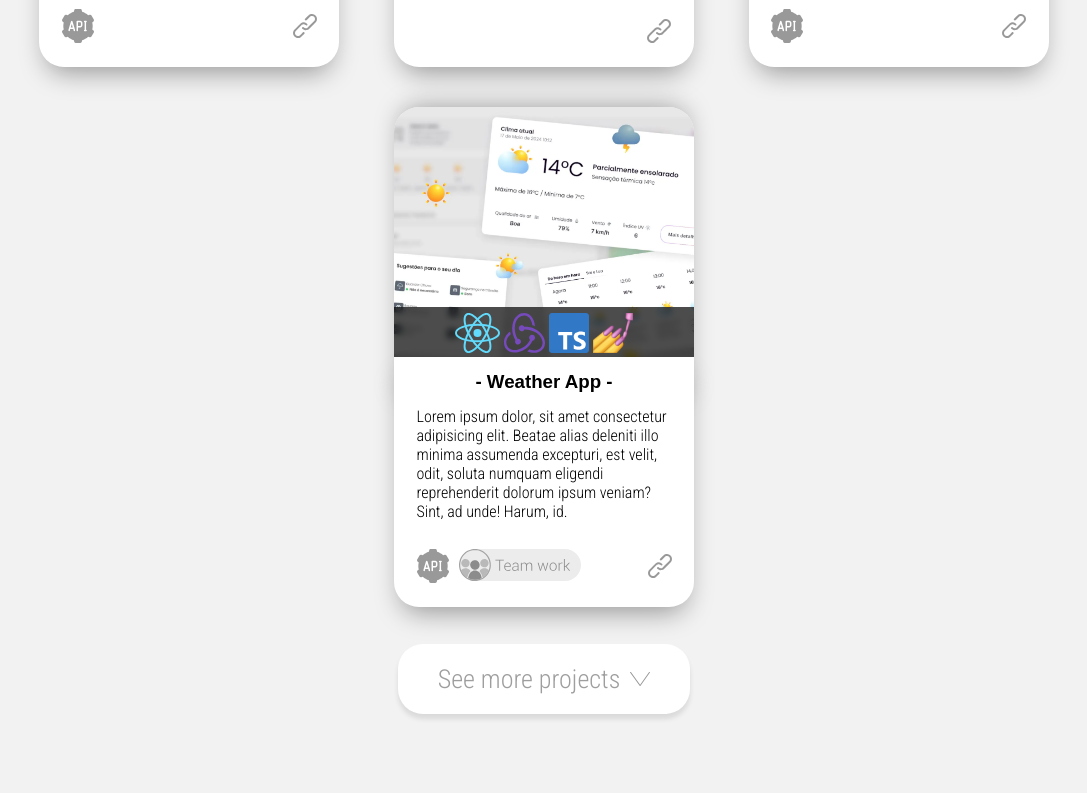
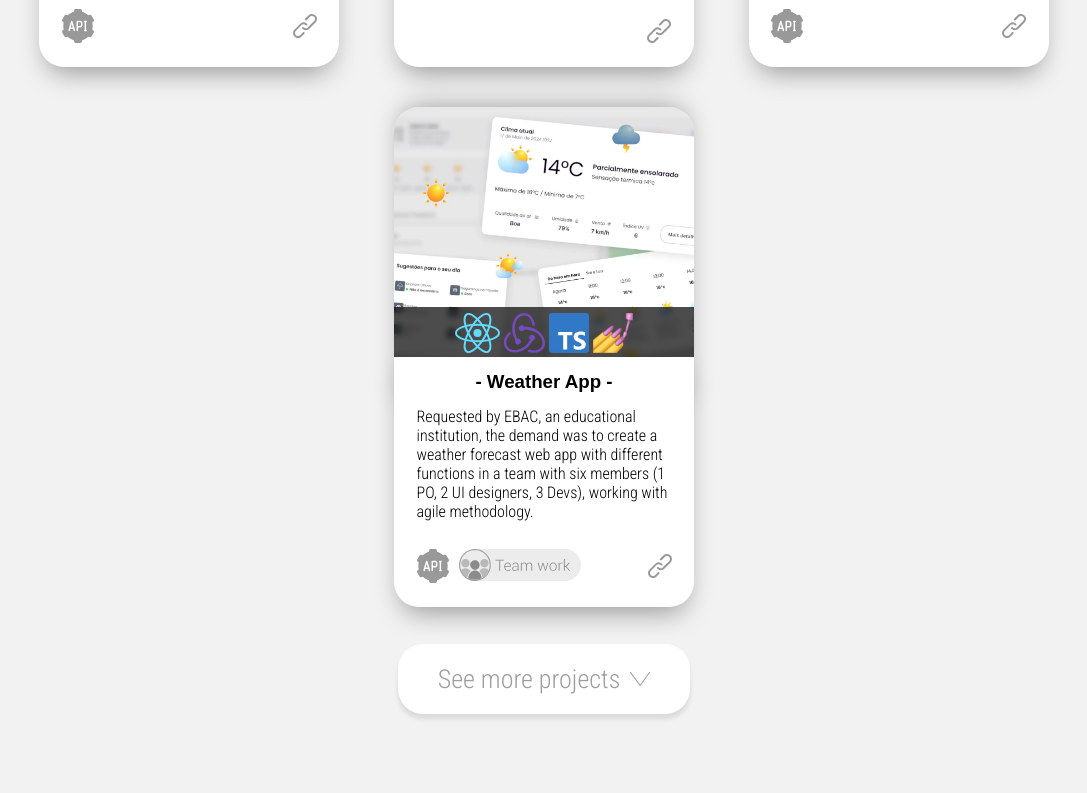
Before and after one commit to oliveira-victor/victor_dev, a React (Vite) app: page / in a window 1280 px wide. Shown: the part 4160-4953 px from the top of the page, without its empty margins (96-1183 px from the left). Built offline with nearby package versions, Linux system fonts and the light colour scheme; a web font is replaced by a local one.

Commit message:
feat: new card mapping system, web app description

```diff
--- a/src/Projects/CardsDisplay.jsx
+++ b/src/Projects/CardsDisplay.jsx
@@ -42,9 +42,8 @@ const CardsDisplay = () => {
 
     const [toggleExtraCards, setToggleExtraCards] = useState(false)
 
-    const modalData = [
+    const cardsData1 = [
         {
-            id: 1,
             title: "Digital Dice",
             image: digitaldice,
             media: digitalDiceVideo,
@@ -57,7 +56,6 @@ const CardsDisplay = () => {
             pageLink: "https://digitaldice.vercel.app/"
         },
         {
-            id: 2,
             title: "Avatar Maker",
             image: avatarmaker,
             media: avatarMakerVideo,
@@ -70,7 +68,6 @@ const CardsDisplay = () => {
             pageLink: "https://theavatarmaker.vercel.app/"
         },
         {
-            id: 3,
             title: "My Good Chef",
             image: chef,
             media: myGoodChef,
@@ -83,20 +80,21 @@ const CardsDisplay = () => {
             pageLink: "https://mygoodchef.vercel.app/"
         },
         {
-            id: 4,
             title: "Weather App",
             image: weatherApp,
             media: weatherAppVideo,
             text: t('cardWeatherApp'),
             techs: [react, redux, typescript, styledComponents],
             list: ["React", "Redux", "TypeScript", "Styled-Components", "React-Router", "React-Multi-Carousel", "WeatherAPI", "Google Maps API", "Big Data Cloud API"],
-            api: false,
+            api: true,
             team: true,
             github: "https://github.com/oliveira-victor/EBAC-WeatherApp",
             pageLink: "https://ebaclima.vercel.app"
-        },
+        }
+    ]
+
+    const cardsData2 = [
         {
-            id: 5,
             title: "Mami Moon",
             image: mamimoon,
             media: mamiMoonVideo,
@@ -105,11 +103,10 @@ const CardsDisplay = () => {
             list: ["HTML", "JavaScript", "Sass", "Gulp", "AOS", "Formsubmit"],
             api: false,
             team: false,
-            github: "unavailable",
+            github: null,
             pageLink: "https://doulamamimoon.com/"
         },
         {
-            id: 6,
             title: "VFO Stories",
             image: vfostories,
             media: VFOStoriesVideo,
@@ -122,7 +119,6 @@ const CardsDisplay = () => {
             pageLink: "https://vfostories.vercel.app/"
         },
         {
-            id: 7,
             title: "VFO Studio",
             image: vfostudio,
             media: VFOStudioVideo,
@@ -135,7 +131,6 @@ const CardsDisplay = () => {
             pageLink: "https://vfostudio.vercel.app/"
         },
         {
-            id: 8,
             title: "Guess The Number",
             image: number,
             media: guessTheNumberVideo,
@@ -152,46 +147,19 @@ const CardsDisplay = () => {
     return (
         <>
             <div className={styles.mainCardsContainer}>
-                <Card
-                    link="https://digitaldice.vercel.app/"
-                    id="digitaldice"
-                    cardTitle="Digital Dice"
-                    image={digitaldice}
-                    text={t('cardDigitalDice')}
-                    api={true}
-                    team={false}
-                    modal={modalData[0]}
-                />
-                <Card
-                    link="https://theavatarmaker.vercel.app/"
-                    id="avatarmaker"
-                    cardTitle="Avatar Maker"
-                    image={avatarmaker}
-                    text={t('cardAvatarMaker')}
-                    api={false}
-                    team={false}
-                    modal={modalData[1]}
-                />
-                <Card
-                    link="https://mygoodchef.vercel.app/"
-                    id="mygoodchef"
-                    cardTitle="My Good Chef"
-                    image={chef}
-                    text={t('cardMyGoodChef')}
-                    api={true}
-                    team={false}
-                    modal={modalData[2]}
-                />
-                <Card
-                    link="https://ebaclima.vercel.app/"
-                    id="weatherapp"
-                    cardTitle="Weather App"
-                    image={weatherApp}
-                    text={t('cardWeatherApp')}
-                    api={true}
-                    team={true}
-                    modal={modalData[3]}
-                />
+                {cardsData1.map((card, index) => (
+                    <div className="fadeIn" key={index}>
+                        <Card
+                            link={card.pageLink}
+                            cardTitle={card.title}
+                            image={card.image}
+                            text={card.text}
+                            api={card.api}
+                            team={card.team}
+                            modal={cardsData1[index]}
+                        />
+                    </div>
+                ))}
                 {!toggleExtraCards ?
                     <div className={styles.loadMoreCardsMobile}>
                         <div>
@@ -203,58 +171,21 @@ const CardsDisplay = () => {
                     </div>
                     : ''
                 }
-                {toggleExtraCards ?
-                    <>
-                        <div className="fadeIn">
+                {toggleExtraCards && (
+                    cardsData2.map((card, index) => (
+                        <div className="fadeIn" key={index}>
                             <Card
-                                link="https://doulamamimoon.com"
-                                id="mamimoon"
-                                cardTitle="Mami Moon"
-                                image={mamimoon}
-                                text={t('cardMamiMoon')}
-                                api={false}
-                                team={false}
-                                modal={modalData[4]}
+                                link={card.pageLink}
+                                cardTitle={card.title}
+                                image={card.image}
+                                text={card.text}
+                                api={card.api}
+                                team={card.team}
+                                modal={cardsData2[index]}
                             />
                         </div>
-                        <div className="fadeIn">
-                            <Card
-                                link="https://vfostories.vercel.app/"
-                                id="vfostories"
-                                cardTitle="VFO Stories"
-                                image={vfostories}
-                                text={t('cardVFOstories')}
-                                api={true}
-                                modal={modalData[5]}
-                            />
-                        </div>
-                        <div className="fadeIn">
-                            <Card
-                                link="https://vfostudio.vercel.app/"
-                                id="vfostudio"
-                                cardTitle="VFO Studio"
-                                image={vfostudio}
-                                text={t('cardVFOstudio')}
-                                api={false}
-                                team={false}
-                                modal={modalData[6]}
-                            />
-                        </div>
-                        <div className="fadeIn">
-                            <Card
-                                link="https://guessthenumber-game.vercel.app/"
-                                id="guessthenumber"
-                                cardTitle="Guess The Number"
-                                image={number}
-                                text={t('cardNumbersGame')}
-                                api={false}
-                                team={false}
-                                modal={modalData[7]}
-                            />
-                        </div>
-                    </>
-                    : ''
-                }
+                    ))
+                )}
             </div>
             {!toggleExtraCards ?
                 <div className={styles.loadMoreCards} onClick={() => setToggleExtraCards(true)}><span>{t('loadMoreCards')}</span> <img className="float" src={arrow} alt="Arrow down icon" /></div>
--- a/src/Projects/Modal.jsx
+++ b/src/Projects/Modal.jsx
@@ -5,6 +5,7 @@ import styles from './Modal.module.css'
 
 import close from '../assets/close.svg'
 import api from '../assets/api.svg'
+import groupIcon from '../assets/group-icon.svg'
 
 const Modal = ({ closeModal, modalData }) => {
 
@@ -39,6 +40,7 @@ const Modal = ({ closeModal, modalData }) => {
 
                             {tab === 2 && (
                                 <div className={styles.detailsTab}>
+                                    {modalData.team && <img className={styles.temWorkModal} src={groupIcon} alt="Team work" />}
                                     <p>
                                         {modalData.text}
                                     </p>
@@ -62,7 +64,7 @@ const Modal = ({ closeModal, modalData }) => {
                             {modalData.api && <img src={api} alt="API" />}
                         </div>
                         <div className={styles.btnContainer}>
-                            {modalData.github === "unavailable" ? (
+                            {modalData.github === null ? (
                                 <button type='button' className={styles.offBtn}>{t('codeBtn')}</button>
                             ) : (
                                 <a href={modalData.github} target='_blank'>
--- a/src/Projects/Modal.module.css
+++ b/src/Projects/Modal.module.css
@@ -147,6 +147,11 @@
                     }
 
                     .detailsTab {
+                        .temWorkModal {
+                            height: 32px;
+                            margin-bottom: 10px;
+                        }
+
                         p {
                             margin-bottom: 16px;
                         }
--- a/src/i18n/translations/en.json
+++ b/src/i18n/translations/en.json
@@ -72,7 +72,7 @@
         "cardVFOstudio": "This is a portfolio page, an art and design studio created by me, where I promote my services and post my artworks. The idea is to be simple, yet artistic and inspiring, with attention to the details.",
         "cardMyGoodChef": "This eCommerce web app fetches data from a fake API, displaying restaurants and their menus, letting the users add items to the cart and checkout their purchase. All the images and some texts were generated by AI.",
         "cardAvatarMaker": "An interactive web application which I created the concept, developed all the code and the visual elements, including the digital illustration. You can create different avatars and save them (with the implementation of html2canvas).",
-        "cardWeatherApp": "Lorem ipsum dolor, sit amet consectetur adipisicing elit. Beatae alias deleniti illo minima assumenda excepturi, est velit, odit, soluta numquam eligendi reprehenderit dolorum ipsum veniam? Sint, ad unde! Harum, id.",
+        "cardWeatherApp": "Requested by EBAC, an educational institution, the demand was to create a weather forecast web app with different functions in a team with six members (1 PO, 2 UI designers, 3 Devs), working with agile methodology.",
         "cardMamiMoon": "For this project I had to come up with all the UX/UI part, including the creation of the logo and the icons. Also, I decided the most appropriated technologies for an efficient, responsive and fast webpage, working on the SEO and keeping a high performance.",
         "cardNumbersGame": "This game is a personal project built entirely in Vanilla JavaScript, as a self challenge to test and improve my coding skills, creating all the logics, rules and challenges involved. All the visual elements were created by me.",
         "cardVFOstories": "A page with short stories illustrated by VFO Studio that include audio, listed through API data consumption. Animated parallax effects made with Parallax JS plugin.",
--- a/src/i18n/translations/ptBR.json
+++ b/src/i18n/translations/ptBR.json
@@ -72,7 +72,7 @@
         "cardVFOstudio": "Este é um portfólio, um estúdio de arte e design criado por mim, onde eu divulgo meus serviços e posto minhas artes. A ideia é ser simples, porém artistico e inspirador, com atenção aos detalhes.",
         "cardAvatarMaker": "Uma aplicação web interativa na qual criei o conceito, desenvolvi todo o código e os aspectos visuais, inclusive fazendo todas as ilustrações digitais. É possível criar diferentes avatares e salvá-los (função possibilitada com a implementação do html2canvas).",
         "cardMyGoodChef": "Este aplicativo web consome dados vindos de uma API fake, exibindo restaurantes e seus cardápios, permitindo que usuários adicionem ítens ao carrinho e concluam a compra. Todas as imagens e alguns textos foram gerados por I.A.",
-        "cardWeatherApp": "Lorem ipsum dolor, sit amet consectetur adipisicing elit. Beatae alias deleniti illo minima assumenda excepturi, est velit, odit, soluta numquam eligendi reprehenderit dolorum ipsum veniam? Sint, ad unde! Harum, id.",
+        "cardWeatherApp": "Solicitado pela EBAC, uma instituição de ensino, a demanda foi criar um web app de previsão do tempo com diversas funções em uma equipe com seis membros (1 PO, 2 UI designers, 3 Devs), trabalhando com metodologia ágil.",
         "cardMamiMoon": "Para este projeto eu tive que criar toda a parte de UI/UX, incluindo a criação da logo e dos ícones. Além disso, decidi quais tecnologias seriam mais apropriadas para um site rápido, responsivo e eficiente, trabalhando no SEO e mantendo uma alta performance.",
         "cardNumbersGame": "Um projeto pessoal de jogo construído inteiramente em Vanilla JavaScript, como um desafio próprio para testar e melhorar minhas habilidades de programação, criando toda a lógica, regras e desafios envolvidos. Todas as imagens foram feitas por mim.",
         "cardVFOstories": "Uma página com histórias ilustradas por VFO Studio que acompanham audio, listadas a partir de dados consumidos por meio de API. Efeitos animados de parallax com o plugin Parallax JS.",
```
